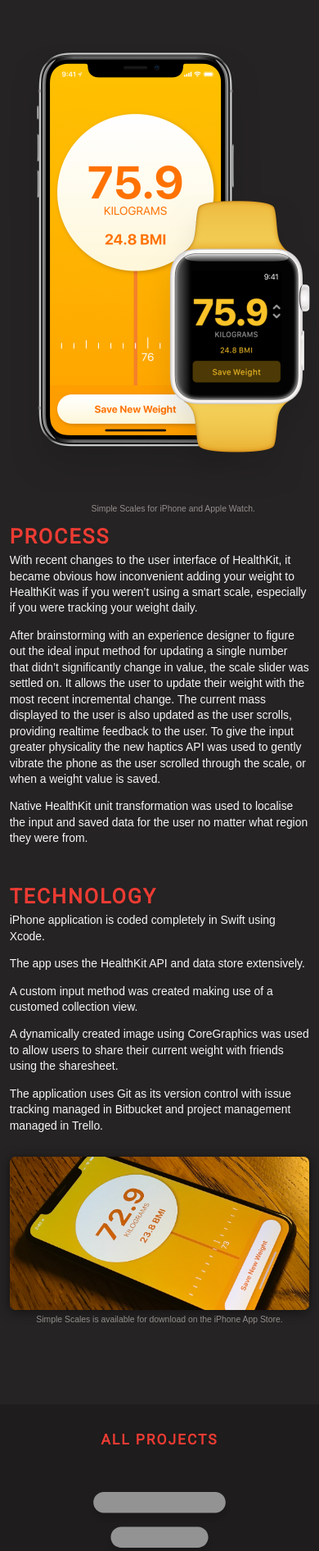
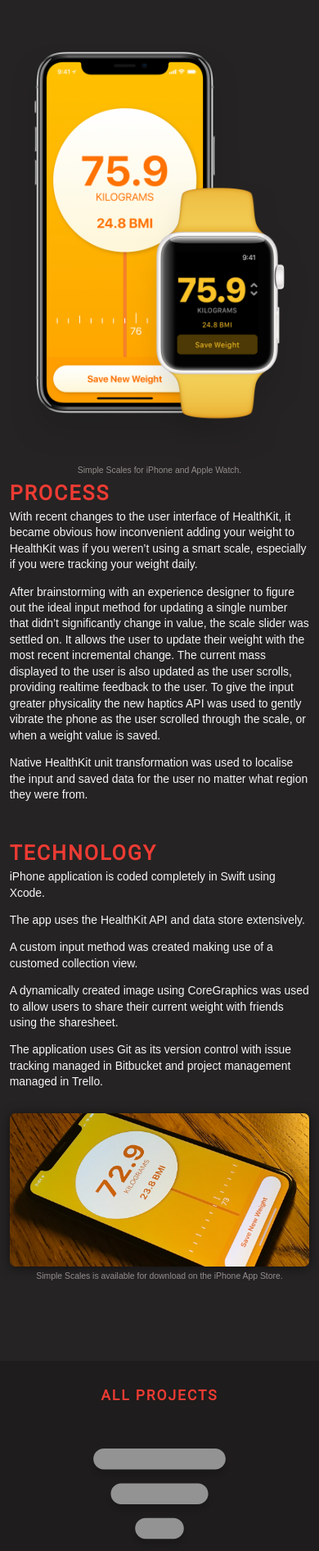
Before and after one commit to chris-muller/sharlos.github.io, a Jekyll site: the page built from simple-scales/index.html, in a window 390 px wide. Shown: the part 401-2293 px from the top of the page at 82% size. Built offline with Jekyll 4.4.1, drawn with Linux system fonts in a browser that asks for light colours.

Commit message:
responsive style fixes

```diff
--- a/_layouts/master.html
+++ b/_layouts/master.html
@@ -1,9 +1,9 @@
 <!DOCTYPE html>
-<html>
+<html class="{{ page.class }}">
 
 {% include head.html %}
 
-<body class="{{ page.class }}">
+<body>
 <!-- <script>
 (function(i,s,o,g,r,a,m){i['GoogleAnalyticsObject']=r;i[r]=i[r]||function(){
 (i[r].q=i[r].q||[]).push(arguments)},i[r].l=1*new Date();a=s.createElement(o),
--- a/css/styles.scss
+++ b/css/styles.scss
@@ -104,9 +104,7 @@
 }
 
 body {
-    // display: flex;
-    // flex-direction: column;
-    height: 100%;
+    // height: 100%;
 }
 
 
@@ -223,11 +221,11 @@
 
 .social-link {
     display: block;
-    width: 36px;
-    height: 36px;
-    margin: 7px 2px;
+    width: 26px;
+    height: 26px;
+    margin: 0 5px;
 
-    background-size: 25px 25px;
+    background-size: 15px 15px;
     background-position: center;
     background-repeat: no-repeat;
 
@@ -235,7 +233,16 @@
     font-size: 0;
     color: transparent;
 
-    transition: background-image 0.2s ease-in-out;
+    transition: background-image 0.2s ease;
+
+
+    @media (min-width: $mobile) {
+        width: 36px;
+        height: 36px;
+        margin: 7px 2px;
+
+        background-size: 25px 25px;
+    }
 
 }
 
@@ -252,6 +259,12 @@
 .social-link.medium:hover {
     background-image: url("/img/icon-medium_color.svg");
 }
+// Responsive Images
+.responsive-img {
+    max-width: 100%;
+    height: auto;
+}
+
 
 // =====================================================================
 // Projects
@@ -309,7 +322,7 @@
     background-image: url("/img/awardstack/icon.svg");
 }
 .project:hover .project-logo.awardstack,
-body.awardstack .site-footer .project-logo.awardstack {
+html.awardstack .site-footer .project-logo.awardstack {
     background-image: url("/img/awardstack/icon_color.svg");
 }
 
@@ -317,7 +330,7 @@
     background-image: url("/img/simple-scales/icon.svg");
 }
 .project:hover .project-logo.simple-scales,
-body.simple-scales .site-footer .project-logo.simple-scales {
+html.simple-scales .site-footer .project-logo.simple-scales {
     background-image: url("/img/simple-scales/icon_color.svg");
 }
 
@@ -325,7 +338,7 @@
     background-image: url("/img/neutron/icon.svg");
 }
 .project:hover .project-logo.neutron,
-body.neutron .site-footer .project-logo.neutron {
+html.neutron .site-footer .project-logo.neutron {
     background-image: url("/img/neutron/icon_color.svg");
 }
 
@@ -343,25 +356,27 @@
     color: $secondary;
 }
 
-body.home {
-    background: url("/img/home_bg.png");
+html.home {
+    // height: 100%;
+
+    background: $background;
+    background: url("/img/home_bg.png"), $background;
     background-size: cover;
+    background-repeat: no-repeat;
     background-position: center center;
+    background-attachment: fixed;
+
+    @media (min-width: $mobile) {
+        background-attachment: scroll;
+    }
 }
 
-
 .home-footer {
-    position: absolute;
+    position: fixed;
     bottom: 0;
     padding: 0 0.6rem;
     box-sizing: border-box;
     justify-content: flex-end;
-}
-
-body.home main {
-    // display: flex;
-    // flex-direction: column;
-    // height: 100%;
 }
 
 // =====================================================================
@@ -405,7 +420,7 @@
 }
 
 .content {
-    max-width: calc(300px + 30vw);
+    max-width: calc(500px + 30vw);
     margin: 3rem auto;
     color: $copy;
     padding: 3vw;
@@ -425,21 +440,26 @@
 // =====================================================================
 
 // Awardstack
-body.awardstack .project-page .intro {
+html.awardstack .project-page .intro {
     background-image: url("/img/awardstack/intro.png");
 }
 
 // Simple Scales
-body.simple-scales .project-page .intro {
+html.simple-scales .project-page .intro {
     background-image: url("/img/simple-scales/intro.png");
 }
 
 .content > .column-figure {
-    margin: 0 1rem 1rem 0;
-    float: left;
+    margin: auto;
+    text-align: center;
+
+    @media (min-width: $mobile) {
+        margin: 0 1rem 1rem 0;
+        float: left;
+    }
 }
 
 // Neutron
-body.neutron .project-page .intro {
+html.neutron .project-page .intro {
     background-image: url("/img/neutron/intro.png");
 }
--- a/simple-scales/index.html
+++ b/simple-scales/index.html
@@ -13,7 +13,7 @@
 <div class="content">
 
         <figure class="column-figure">
-                <img src="/img/simple-scales/hero.png" width="400" alt="">
+                <img src="/img/simple-scales/hero.png" width="400" alt="" class="responsive-img">
         <figcaption>Simple Scales for iPhone and Apple Watch.</figcaption>
     </figure>
 
@@ -22,13 +22,7 @@
         <p>With recent changes to the user interface of HealthKit, it became obvious how inconvenient adding your weight to HealthKit was if you weren’t using a smart scale, especially if you were tracking your weight daily.</p>
         <p>After brainstorming with an experience designer to figure out the ideal input method for updating a single number that didn’t significantly change in value, the scale slider was settled on. It allows the user to update their weight with the most recent incremental change. The current mass displayed to the user is also updated as the user scrolls, providing realtime feedback to the user. To give the input greater physicality the new haptics API was used to gently vibrate the phone as the user scrolled through the scale, or when a weight value is saved.</p>
         <p>Native HealthKit unit transformation was used to localise the input and saved data for the user no matter what region they were from.</p>
-
-        <!-- <figure class="rounded-figure">
-                <img src="http://via.placeholder.com/350x150" alt="">
-            <figcaption>Caption for image.</figcaption>
-        </figure> -->
     </section>
-
 
     <section>
         <h2 class="h2">Technology</h2>
@@ -44,7 +38,4 @@
         </figure>
     </section>
 
-
-
-
 </div>
```
